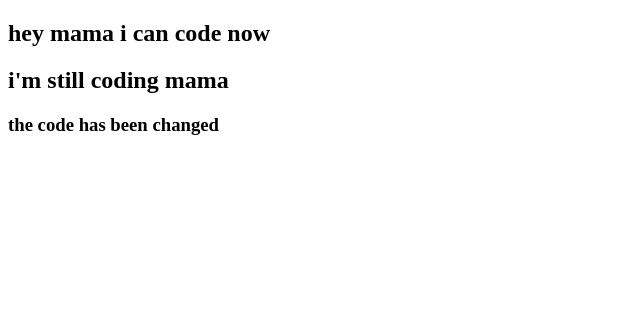
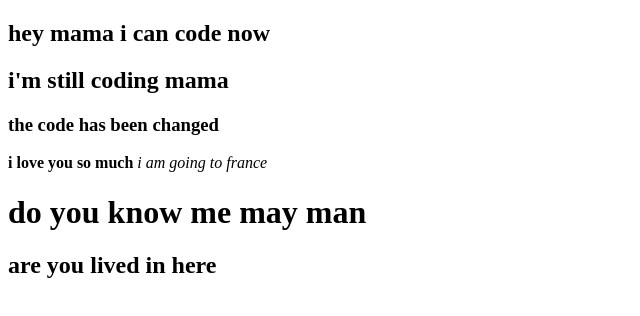
Before and after one commit to AzherMahmud/my-2nd-repo, a plain HTML site: page index.html in a window 1280 px wide. Shown: the whole page, without its empty margins (0-640 px from the left). Drawn offline with Linux system fonts and the light colour scheme.

Commit message:
change hedder

```diff
--- a/index.html
+++ b/index.html
@@ -10,5 +10,9 @@
     <h2>hey mama i can code now</h2>
     <h2>i'm still coding mama</h2>
     <h3>the code has been changed</h3>
+    <b>i love you so much</b>
+    <i>i am going to france</i>
+    <h1>do you know me may man</h1>
+    <h2>are you lived in here</h2>
 </body>
 </html>
```
